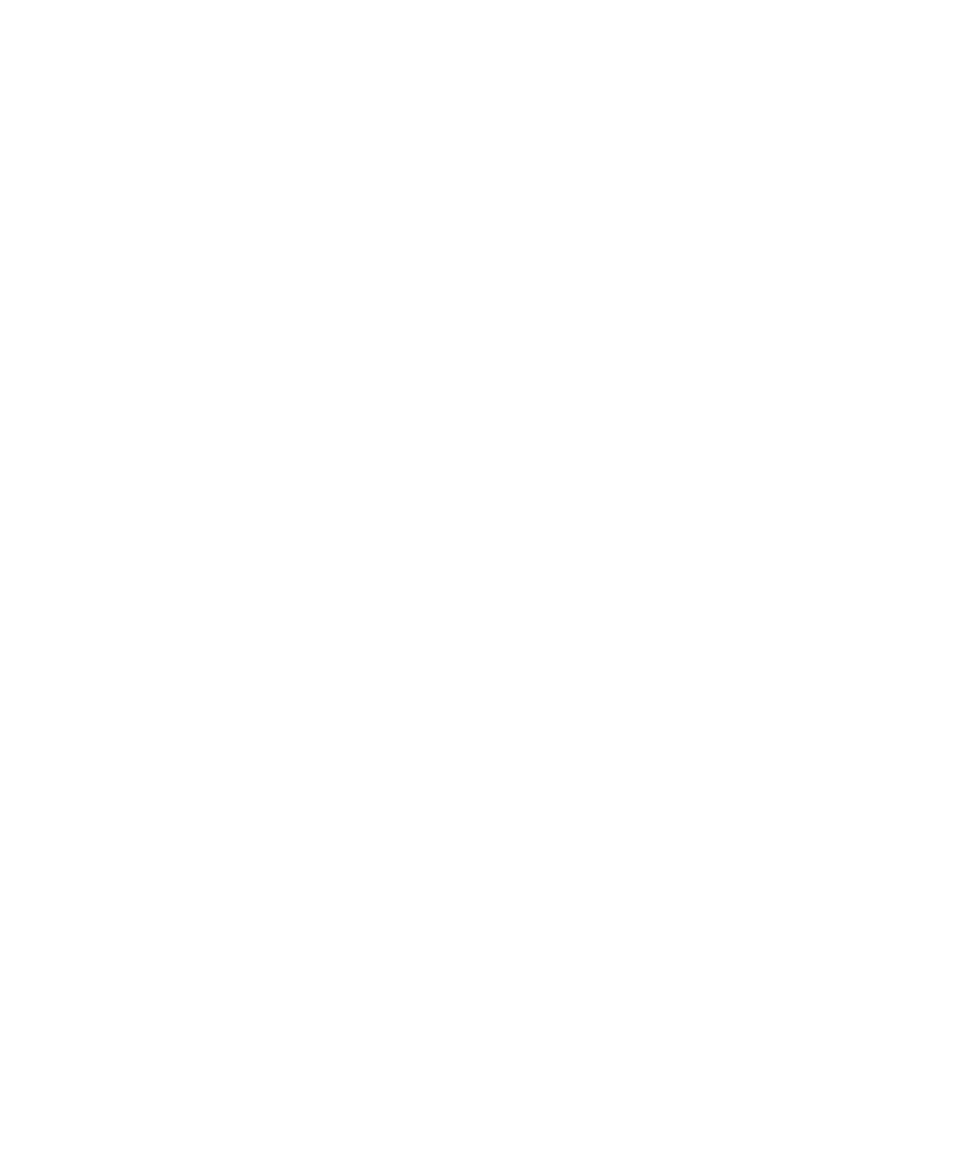
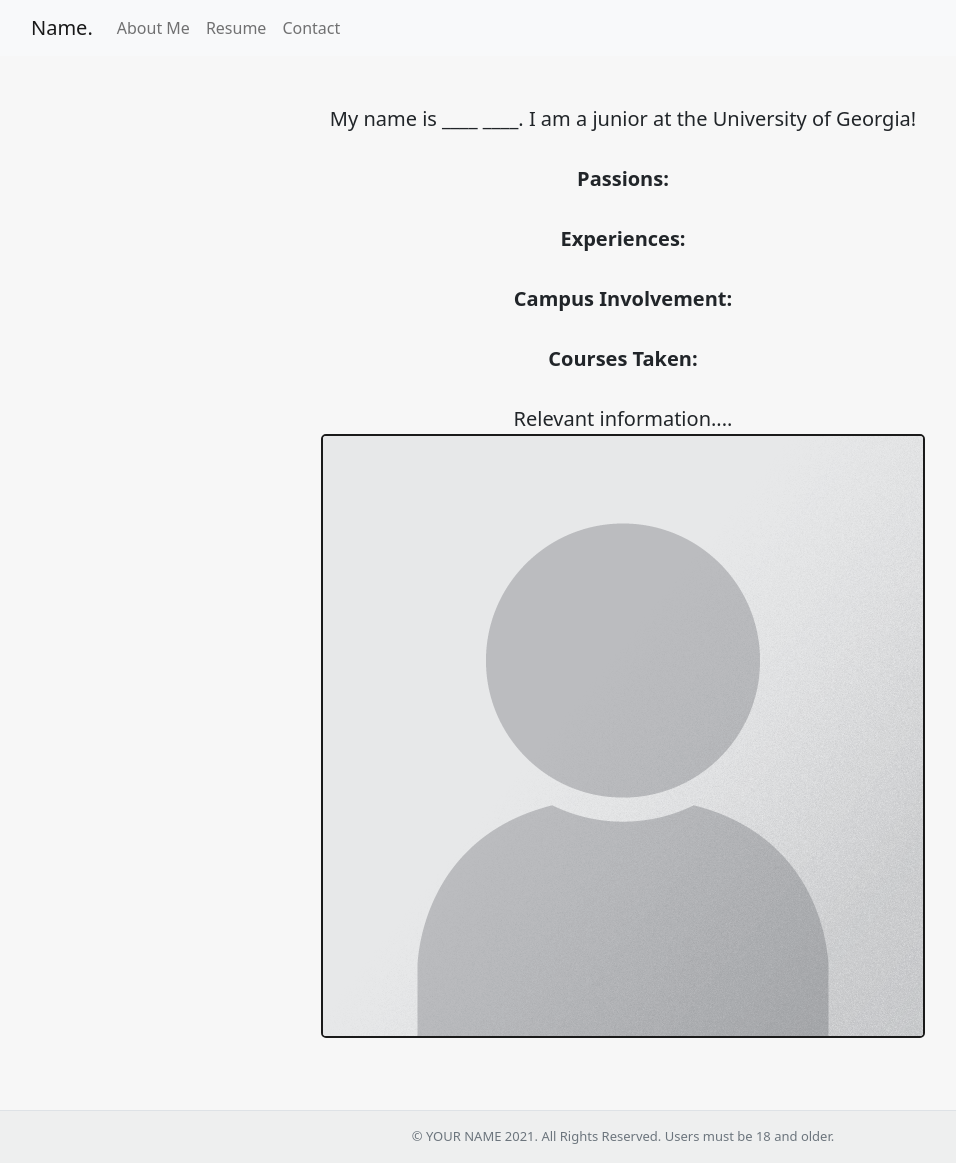
Before and after one commit to userSorrow/girls.code-tutorial, a plain HTML site: page aboutme.html in a window 1280 px wide. Shown: the whole page, without its empty margins (17-973 px from the left). Before the commit the page ends 800 px from the top, so only its background shows below. Drawn offline with nearby package versions, Linux system fonts and the light colour scheme.

Commit message:
all pages are full

```diff
--- a/aboutme.html
+++ b/aboutme.html
@@ -0,0 +1,71 @@
+<!doctype html>
+<html lang="en">
+
+<head>
+    <!-- Required meta tags -->
+    <meta charset="utf-8">
+    <meta name="viewport" content="width=device-width, initial-scale=1">
+    <link href="https://cdn.jsdelivr.net/npm/bootstrap@5.1.3/dist/css/bootstrap.min.css" rel="stylesheet"
+        integrity="sha384-1BmE4kWBq78iYhFldvKuhfTAU6auU8tT94WrHftjDbrCEXSU1oBoqyl2QvZ6jIW3" crossorigin="anonymous">
+    <link rel="stylesheet" href="index.css">
+    <link href='https://fonts.googleapis.com/css?family=Nunito' rel='stylesheet'>
+    <link href='https://fonts.googleapis.com/css?family=Roboto' rel='stylesheet'>
+
+    <title>Name | Home</title>
+</head>
+
+<body>
+    <!-- This is our tool bar at the top thats consistent to all pages. Allows users to jump page to page easily. -->
+    <nav class="navbar navbar-expand-lg navbar-light bg-light px-5">
+        <a class="navbar-brand" href="index.html">Name.</a>
+        <div class="collapse navbar-collapse" id="navbarNavAltMarkup">
+            <div class="navbar-nav">
+                <a class="nav-item nav-link" href="aboutme.html">About Me</a>
+                <a class="nav-item nav-link" href="resume.html">Resume</a>
+                <a class="nav-item nav-link" href="contact.html">Contact</a>
+            </div>
+        </div>
+    </nav>
+    <!-- these divs with containers work with bootstap and allow us to style the pages in blocks like we have done. -->
+    <div class="px-4 py-5 text-center border-bottom bgimg">
+        <!-- <h1 class="display-4 fw-bold">Welcome to _____'s website!</h1> -->
+        <div class="col-6 mx-auto">
+            <p class="lead mb-4">
+                <b>
+                    My name is ____ ____. I am a junior at the University of Georgia!
+                    <br>
+                    <br>
+                    <b>Passions:</b>
+                    <br>
+                    <br>
+                    <b>Experiences:</b>
+                    <br>
+                    <br>
+                    <b>Campus Involvement:</b>
+                    <br>
+                    <br>
+                    <b>Courses Taken:</b>
+                    <br>
+                    <br>
+                    Relevant information....
+                    <img src="./images/Placeholder.png" >
+                </b>
+            </p>
+            <!-- <div class="d-grid gap-2 d-sm-flex justify-content-sm-center mb-5">
+                These have turned the Log in and Learn more into buttons and links to specific pages. -->
+                <!-- <button type="button" class="accbtn me-sm-3 px-5 py-2"><a href="aboutme.html">About me</a></button>
+                <button type="button" class="regbtn px-5 py-2"><a href="contact.html">Contact</a></button>
+            </div>  -->
+        </div>
+    </div>
+
+
+
+</body>
+<footer class="text-center text-lg-start bg-light text-muted">
+    <div class="text-center p-3" style="background-color: #edededcc;font-size: small;">
+        &#169; YOUR NAME 2021. All Rights Reserved. Users must be 18 and older.
+        <!-- <a class="text-dark" href="index.html">Nereus</a> -->
+    </div>
+</footer>
+</html>
```
Also changed, not shown: contact.html (+70 -0 lines), index.html (+0 -1 lines), resume.html (+57 -0 lines), images/Placeholder.png (added), portfolio.html (deleted), 1 other file.
